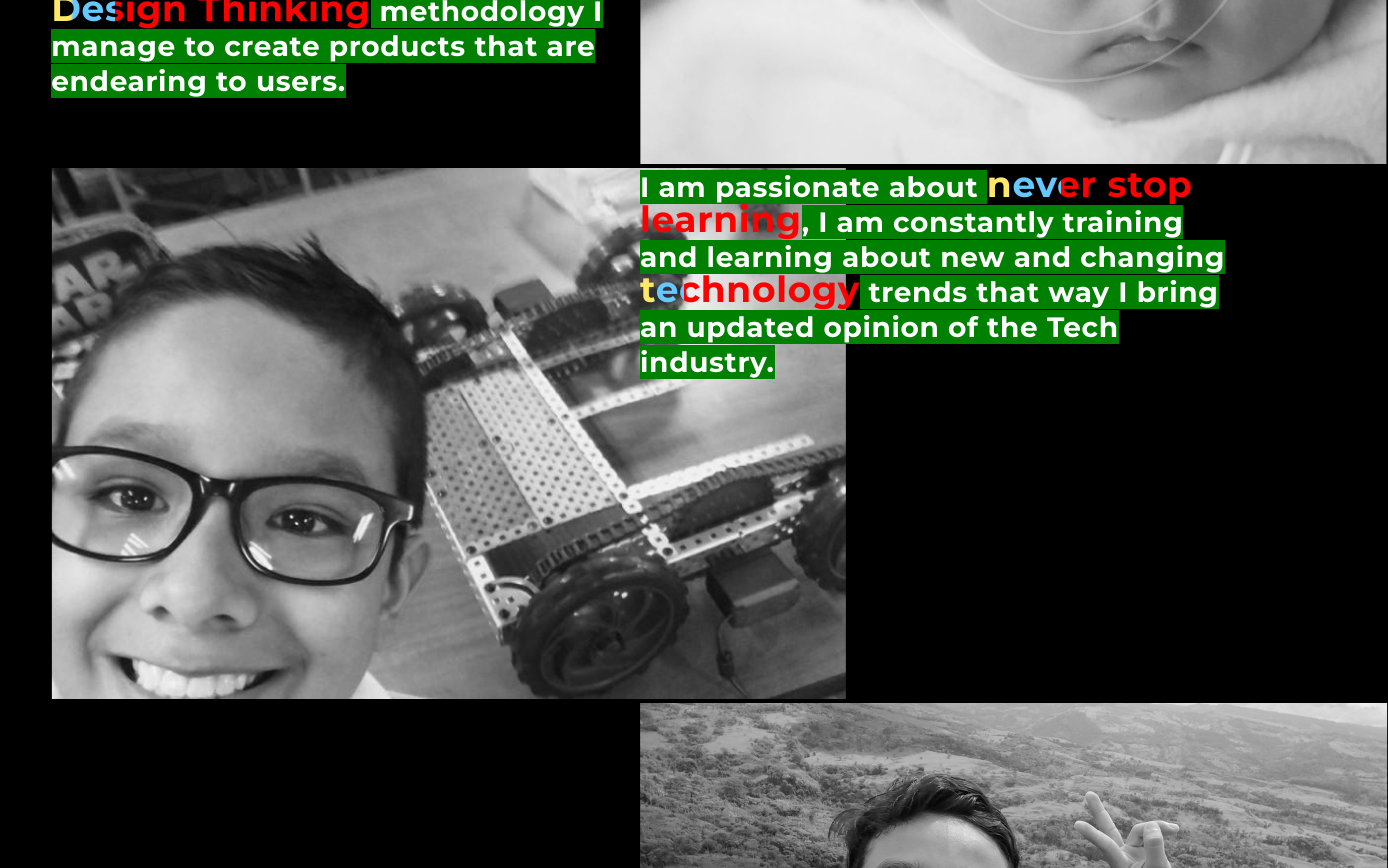
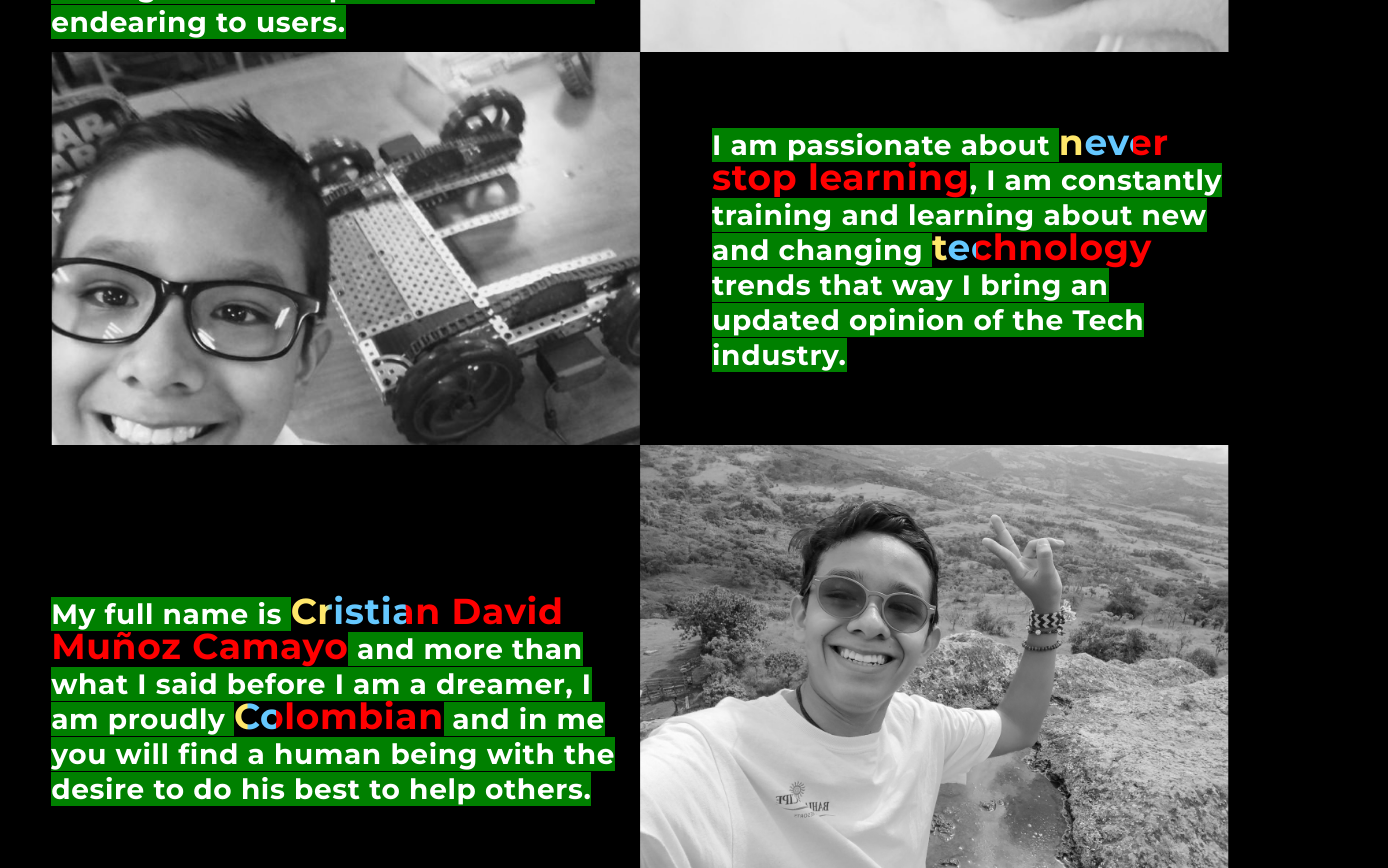
Before and after one commit to lukanogaj/product-designer, a React (Create React App) app: page / in a window 1280 px wide. Shown: the part 5540-6408 px from the top of the page, 1388 px wide, since content can reach past the window. Built offline with nearby package versions, Linux system fonts and the light colour scheme.

Commit message:
image-about-me

```diff
--- a/src/components/AboutMe/index.module.scss
+++ b/src/components/AboutMe/index.module.scss
@@ -7,27 +7,34 @@
 	margin-top: 200px;
 	position: relative;
 
-	// @media screen and (max-width: 1024px) {
-	// 	// background-color: red;
-	// }
+	@media screen and (max-width: 1024px) {
+		// background-color: red;
+	}
 	.aboutMeContainer {
 		display: flex;
 		flex-direction: column;
-		margin: 0;
-		padding: 0;
+    margin: 0;
+    padding: 0;
+		justify-content: space-between;
 		width: 92%;
+		align-items: center;
 		.aboutMeDetails {
 			display: flex;
 			align-items: center;
 			justify-content: space-between;
 			width: 100%;
-
+			margin: 0;
 			.aboutMeParagraph {
 				width: 50%;
 				margin-top: 76px;
 			}
 			.aboutMeImage {
 				width: 50%;
+				margin: 0;
+				& > img {
+          display: block;
+					width: 100%;
+				}
 			}
 		}
 	}
@@ -35,21 +42,22 @@
 	.reversed {
 		display: flex;
 		flex-direction: row-reverse;
-		// align-items: center;
-		align-content: center;
-		justify-content: space-evenly;
+		justify-content: space-between;
+		align-items: center;
 		width: 100%;
+
 		.aboutMeImage {
 			width: 50%;
-			// z-index: inherit;
-			// max-width: 100%;
+			& > img {
+        width: 100%;
+        display: block;
+				margin: 0;
+				// height: 100%;
+			}
 		}
 		.aboutMeParagraph {
 			width: 50%;
-			// align-items: center;
-			// text-align: center;
-			// line-height: 1;
-			// background-color: yellow;
+			padding-left: 72px;
 		}
 	}
 }
--- a/src/components/AboutMeHeader/index.module.scss
+++ b/src/components/AboutMeHeader/index.module.scss
@@ -4,7 +4,7 @@
 	font-family: "Anton", sans-serif;
 	text-align: center;
 	position: absolute;
-	left: 100px;
+	left: 72px;
 	align-items: center;
 	& > h1 {
 		font-size: 4rem;
--- a/src/components/HighLightParagraph/index.module.scss
+++ b/src/components/HighLightParagraph/index.module.scss
@@ -3,8 +3,6 @@
 	justify-content: space-between;
 	font-weight: 700;
 	width: 100%;
-	letter-spacing: 0.04rem;
-	white-space: normal;
 	font-weight: 700;
 	color: #fff;
 	font-size: 2.25rem;
@@ -13,23 +11,18 @@
 
 	.paragraphDefault {
 		width: 100%;
-		font-size: 2.25rem;
 		@media screen and (max-width: 1600px) {
 			background-color: blue;
 			font-size: 1.7rem;
 		}
-    @media screen and (max-width: 1400px) {
+		@media screen and (max-width: 1400px) {
 			background-color: green;
 			font-size: 1.75rem;
 		}
 		& > p {
-			display: inline;
+			display: block;
 			width: 100%;
-			flex-wrap: wrap;
 			color: #ffffff;
-			& > span {
-				font-size: 2.25rem;
-			}
 		}
 	}
 
@@ -67,14 +60,23 @@
 	}
 
 	.rainbowClass {
-		display: inline;
 		width: 100%;
 		font-size: 2.25rem;
 		color: #ffffff;
-		@media screen and (width: 1600px) {
-			font-size: 1rem;
-			background-color: blue;
+		& > p {
+			display: inline;
+			width: 100%;
+			flex-wrap: wrap;
+			color: #ffffff;
+			& > span {
+				font-size: 2.25rem;
+
+			}
 		}
+		// @media screen and (width: 1600px) {
+		// 	font-size: 1rem;
+		// 	background-color: blue;
+		// }
 		background: linear-gradient(
 			89.9deg,
 			#ffe76a 6.02%,
@@ -83,7 +85,6 @@
 			#65c8ff 20.09%,
 			#ff0000 20.1%
 		);
-
 		background-clip: text;
 		-webkit-text-fill-color: transparent;
 	}
```
